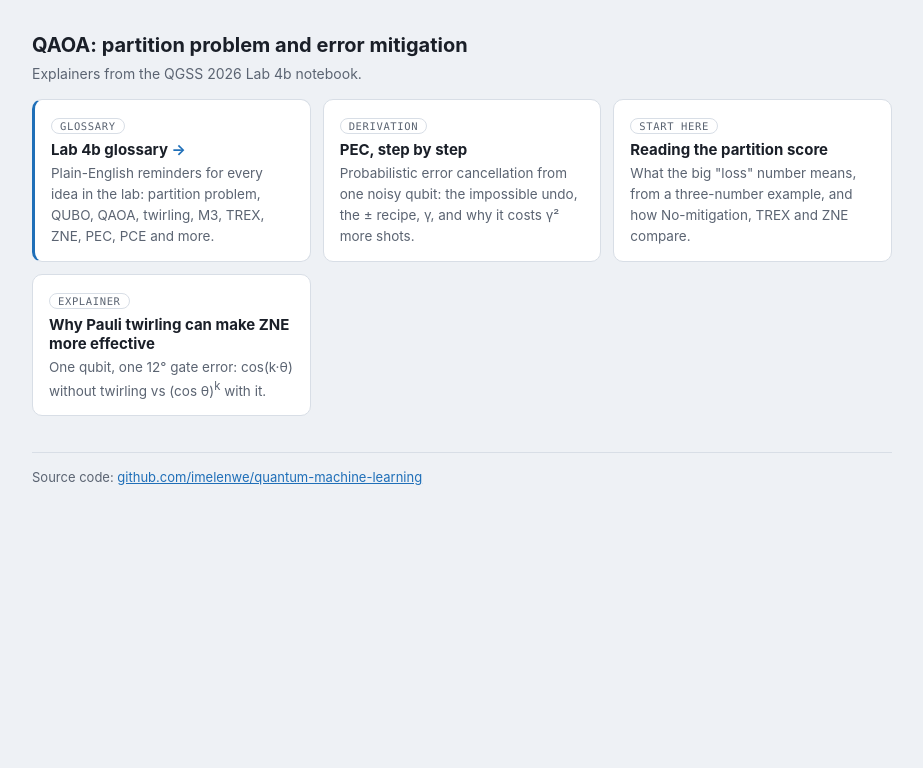
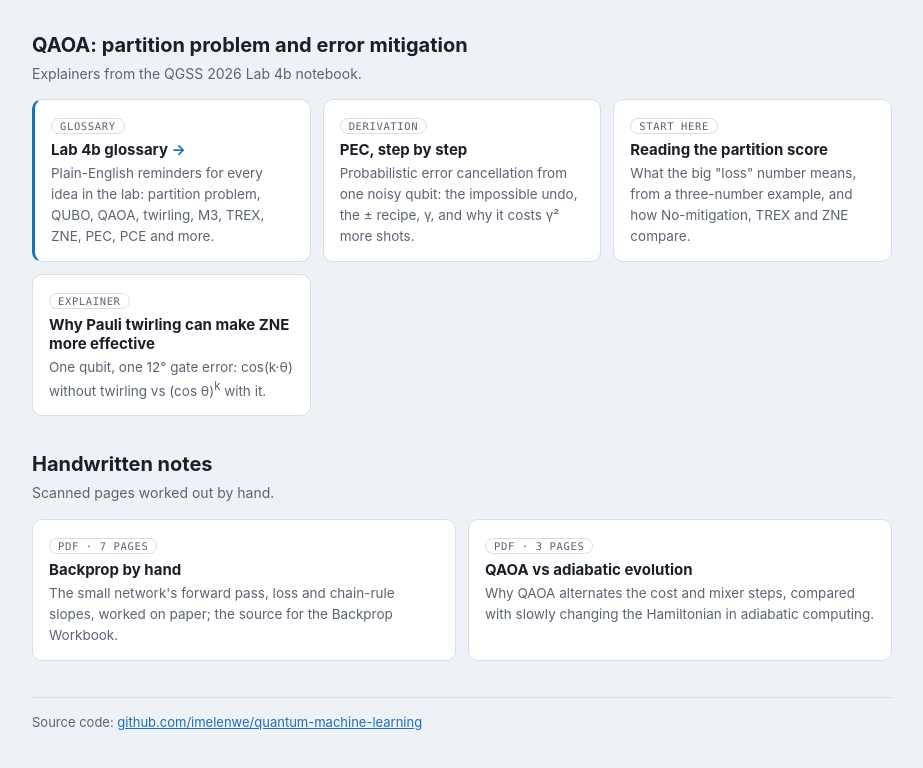
Before and after one commit to imelenwe/quantum-machine-learning, a plain HTML site: page index.html in a window 1280 px wide. Shown: the part 1104-1872 px from the top of the page, without its empty margins (178-1101 px from the left). Before the commit the page ends 1672 px from the top, so only its background shows below. Drawn offline with Linux system fonts and the light colour scheme.

Commit message:
Link handwritten notes from index
Co-Authored-By: Claude Opus 5.5 <noreply@anthropic.com>

```diff
--- a/index.html
+++ b/index.html
@@ -142,6 +142,23 @@
     </div>
   </section>
 
+  <section id="handwritten">
+    <h2>Handwritten notes</h2>
+    <p class="group-note">Scanned pages worked out by hand.</p>
+    <div class="cards">
+      <a class="card" href="Basic%20ML/backprop-handworkout.pdf">
+        <div class="tag">pdf · 7 pages</div>
+        <div class="card-title">Backprop by hand</div>
+        <div class="card-desc">The small network's forward pass, loss and chain-rule slopes, worked on paper; the source for the Backprop Workbook.</div>
+      </a>
+      <a class="card" href="QAOA/max-cut/QAOA%20vs%20Adiabatic%20v1.1.pdf">
+        <div class="tag">pdf · 3 pages</div>
+        <div class="card-title">QAOA vs adiabatic evolution</div>
+        <div class="card-desc">Why QAOA alternates the cost and mixer steps, compared with slowly changing the Hamiltonian in adiabatic computing.</div>
+      </a>
+    </div>
+  </section>
+
   <footer class="footer">
     Source code: <a href="https://github.com/imelenwe/quantum-machine-learning">github.com/imelenwe/quantum-machine-learning</a>
   </footer>
```
